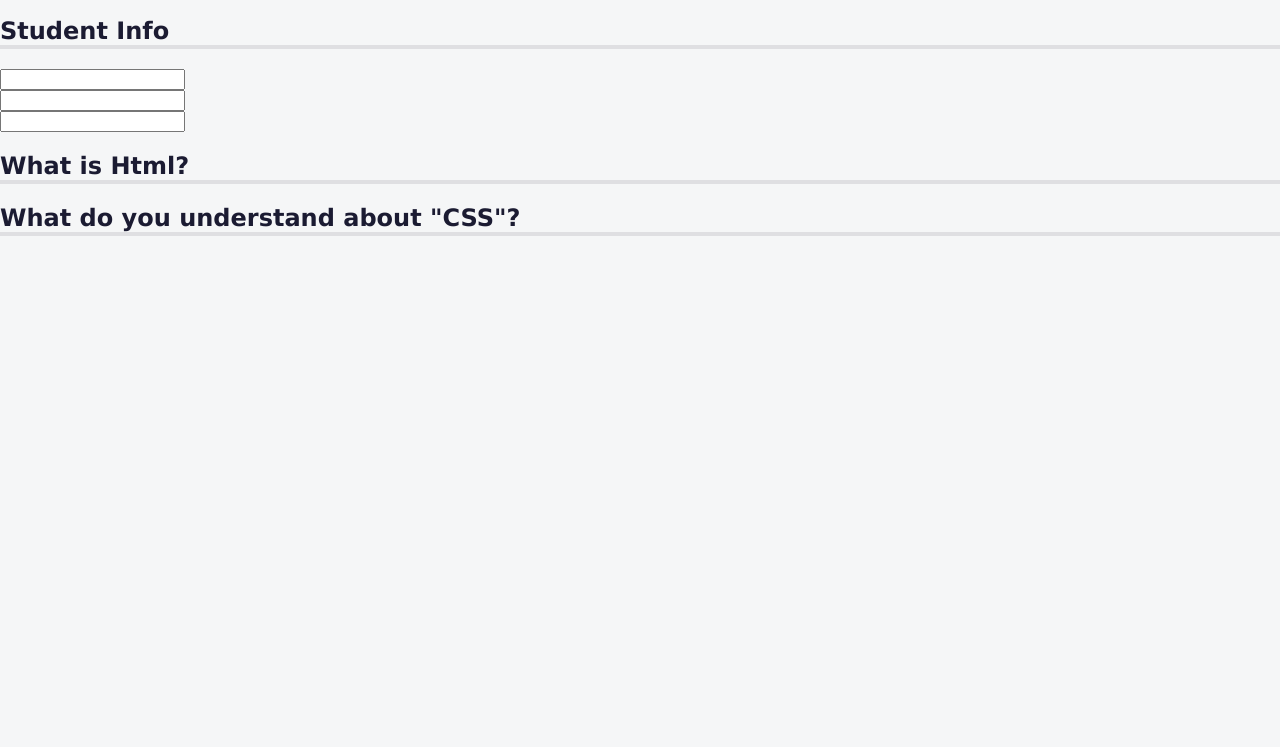
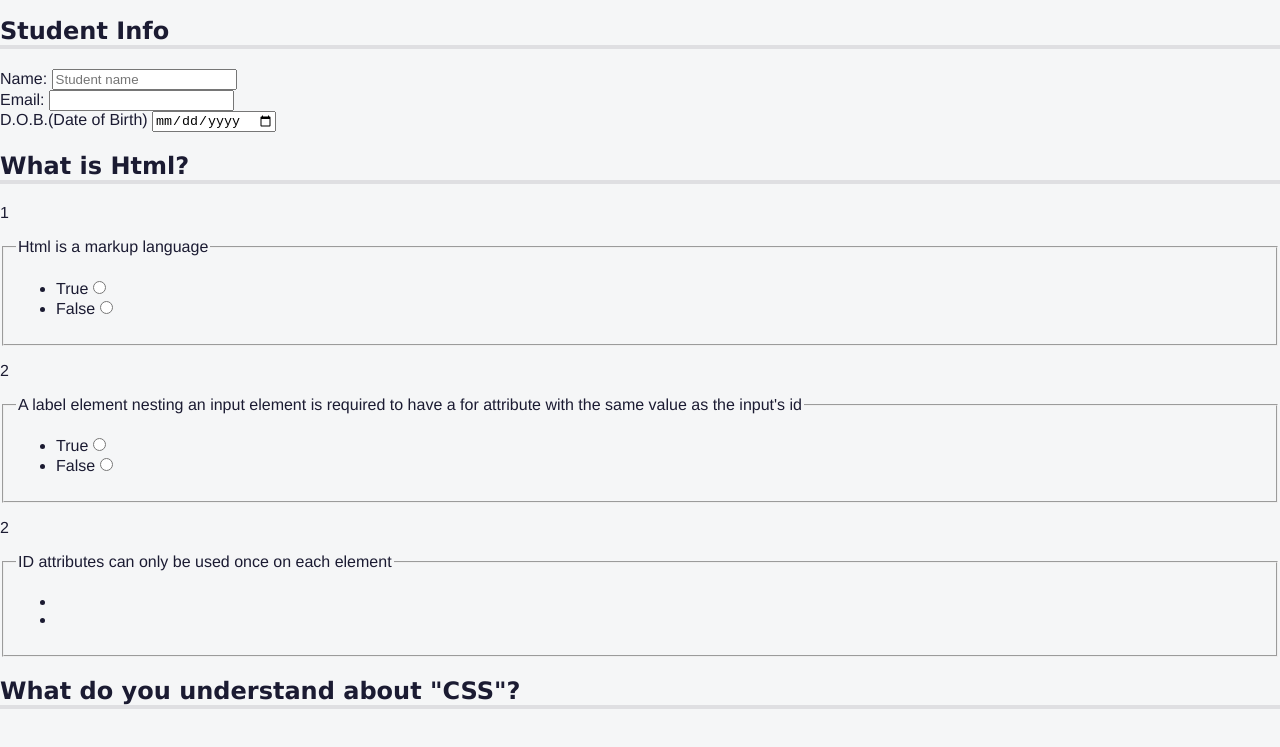
Before and after one commit to ruth-chirwa/Accessibility, a plain HTML site: page index.html in a window 1280 px wide. Shown: the part 53-800 px from the top of the page. Drawn offline with Linux system fonts and the light colour scheme.

Commit message:
added unordered lists in html file

```diff
--- a/index.html
+++ b/index.html
@@ -31,20 +31,70 @@
           <div class="info">
             <!--t is important to link each input to the corresponding label element. This provides
                 assistive technology users with a visual reference to the input.-->
-            <label></label>
-            <input />
+                <label for="student-name">Name:</label>
+                <input id="student-name" type="text" placeholder="Student name" name="one"/>
               </div>
               <div class="info">
-            <label></label>
-            <input />
+                <label for="student-email">Email:</label>
+                <input id="student-email" type="email" name="two"/>
               </div>
               <div class="info">
-            <label></label>
-            <input />
+                <label for="birth-date">D.O.B.<span class="sr-only">(Date of Birth)</span></label>
+            <input type="date" name="three" id="birth-date" />
               </div>
             </section>
                   <section role="region" aria-labelledby="html-questions">
                     <h2 id="html-questions"> What is Html?</h2>
+                    <div class="question-block">
+                        <p>1</p>
+                        <fieldset class="question" name="question-one">
+                            <legend>Html is a markup language</legend>
+                            <ul class="answers-list">
+                                <li>
+                                  <label>
+                                    True<input type="radio" id="q1-a1"/>
+                                  </label>
+                                </li>
+                                <li>
+                                  <label>
+                                    False<input type="radio" id="q1-a2"/>
+                                  </label>
+                                </li>
+                              </ul>
+                            </fieldset>
+                          </div>
+                          <div class="question-block">
+                            <p>2</p>
+                            <fieldset class="question" name="html-question-two">
+                              <legend>
+                                A label element nesting an input element is required to have a
+                                for attribute with the same value as the input's id
+                              </legend>
+                              <ul class="answers-list">
+                                <li>
+                                  <label>
+                                    True<input type="radio" id="q2-a1"/>
+                                  </label>
+                                </li>
+                                <li>
+                                  <label>
+                                    False<input type="radio" id="q2-a2"/>
+                                  </label>
+                                </li>
+                              </ul>
+                            </fieldset>
+
+                        </div>
+                        <div class="question-block">
+                          <p>2</p>
+                          <fieldset class="question" name="question-two">
+                            <legend>ID attributes can only be used once on each element</legend>
+                            <ul class="answers-list">
+                              <li></li>
+                              <li></li>
+                            </ul>
+                          </fieldset>
+                        </div>
                       </section>
                   <section role="region" aria-labelledby="css-questions">
                     <h2 id="css-questions"> What do you understand about "CSS"?</h2>
```
Lines whose indentation alone changed are shown as unchanged.
